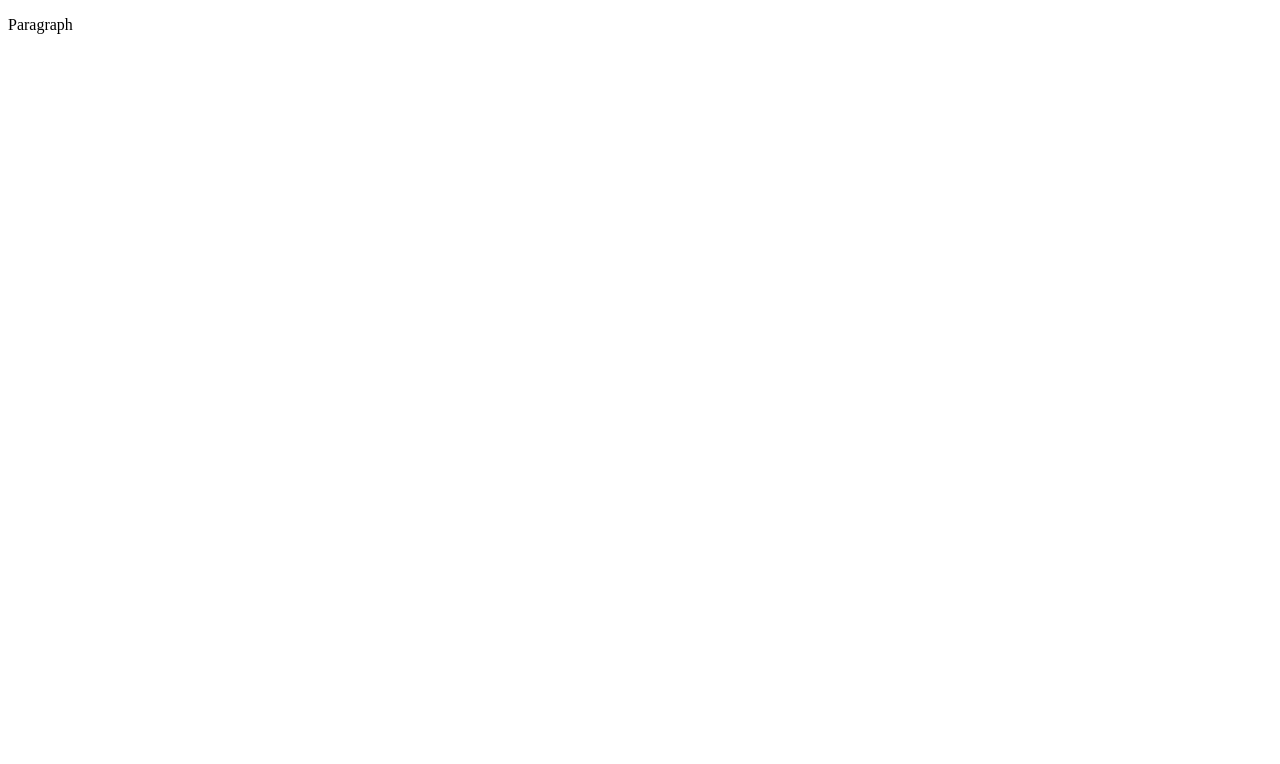
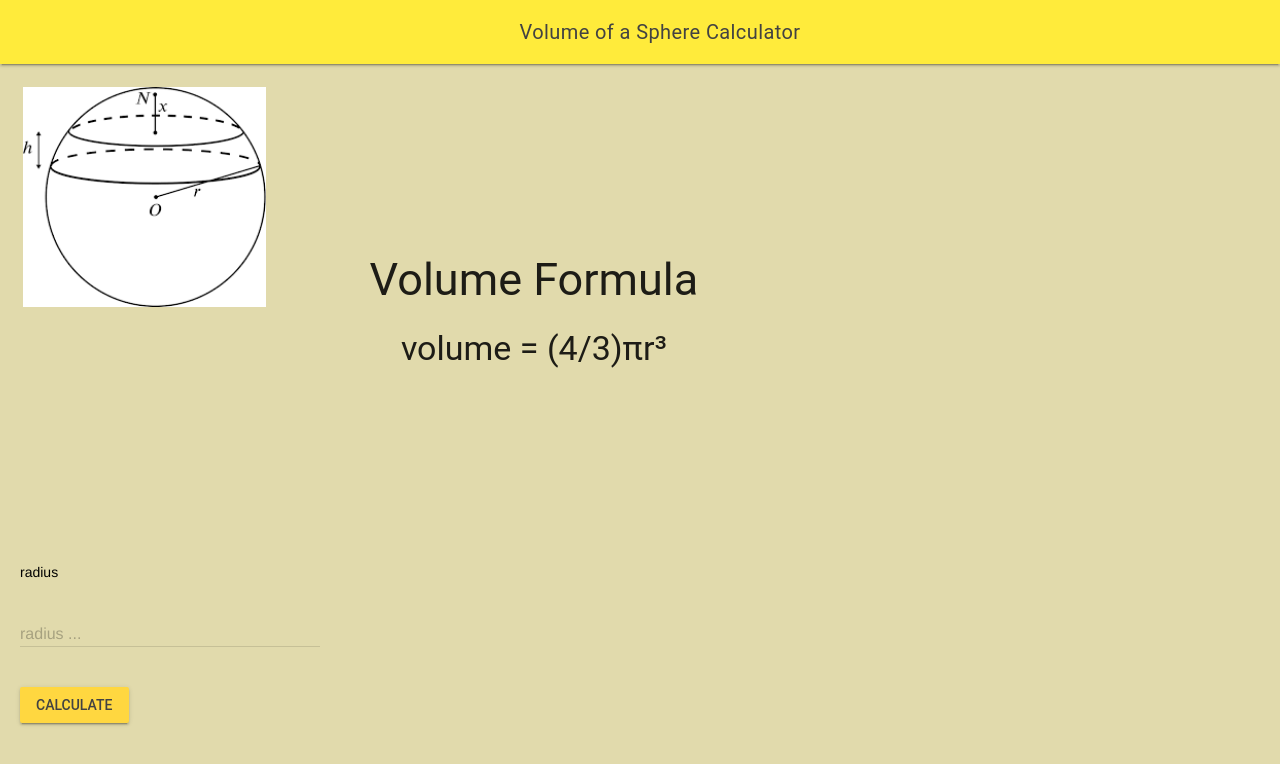
Before and after one commit to MTHS-ICS2O-2-2022/ICS2O-Unit-3-03-Ryan-Duffett, a plain HTML site: page index.html in a window 1280 px wide. Drawn offline with nearby package versions, Linux system fonts and the light colour scheme.

Commit message:
did the work

```diff
--- a/css/style.css
+++ b/css/style.css
@@ -1,4 +1,48 @@
-/* Created by: Mr. Coxall
+/* Created by: Ryan Duffett
 * Created on: Sep 2020
 * This file contains the CSS for index.html
 */
+.mdl-layout__header-row {
+  align-items: center;
+  justify-content: center;
+}
+
+.mdl-layout__content {
+  padding-left: 15pt;
+  padding-right: 15pt;
+}
+
+/* Due to error in MDL : https://github.com/google/material-design-lite/issues/5281
+*/
+.mdl-ripple {
+  background: #000;
+  opacity: 0.001;
+}
+
+body {
+  background-color: rgb(225 218 172);
+}
+
+p {
+  color: rgb(0 0 0);
+  font-family: Helvetica, Arial, sans-serif;
+  font-size: 1.5rem;
+  padding-top: 5pt;
+}
+
+h2 {
+  font-family: Helvetica, Arial, sans-serif;
+}
+
+h3 {
+  font-family: Helvetica, Arial, sans-serif;
+}
+
+img {
+  max-width: 250px;
+  height: 220px;
+  float: right;
+  margin-top: 20px;
+  margin-bottom: 250px;
+  margin-right: 100px;
+}
--- a/index.html
+++ b/index.html
@@ -1,9 +1,61 @@
 <!DOCTYPE html>
 <html>
-  <head>
-    <title>Title</title>
-  </head>
-  <body>
-    <p>Paragraph</p>
-  </body>
+<head>
+  <meta charset="utf-8" />
+  <meta name="description" content="Calculating the volume of a sphere with javascript." />
+  <meta name="keywords" content="mths, ics2o" />
+  <meta name="author" content="Ryan Duffett" />
+  <meta name="viewport" content="width=device-width, initial-scale=1.0" />
+  <link rel="stylesheet" href="./css/style.css" />
+  <link rel="stylesheet" href="https://fonts.googleapis.com/icon?family=Material+Icons" />
+  <link rel="stylesheet" href="https://code.getmdl.io/1.3.0/material.yellow-amber.min.css" />
+  <link rel="apple-touch-icon" sizes="180x180" href="Tim-apple-touch-icon.png" />
+  <link rel="icon" type="image/png" sizes="32x32" href="Tim-32x32.png" />
+  <link rel="icon" type="image/png" sizes="16x16" href="Tim-16x16.png" />
+  <link rel="manifest" href="site.webmanifest" />
+  <title>Sphere Volume Calculator</title>
+</head>
+<body>
+  <script defer src="https://code.getmdl.io/1.3.0/material.min.js"></script>
+  <script src="./js/script.js"></script>
+  <div class="mdl-layout mdl-js-layout mdl-layout--fixed-header">
+    <header class="mdl-layout__header">
+      <div class="mdl-layout__header-row">
+        <span class="mdl-layout-title">Volume of a Sphere Calculator</span>
+      </div>
+    </header>
+    <main class="mdl-layout__content">
+      <table>
+        <tr>
+          <th>
+            <img src="Sphere.png" alt="style" />
+          </th>
+          <th>
+            <h2>Volume Formula</h2>
+            <h3>volume = (4/3)πr³</h3>
+          </th>
+        </tr>
+      </table>
+      <!-- Simple Textfield -->
+      <form action="#">
+        <p>radius</p>
+        <div class="mdl-textfield mdl-js-textfield">
+          <input class="mdl-textfield__input" type="text" pattern="-?[0-9]*(\.[0-9]+)?" id="radius" />
+          <label class="mdl-textfield__label" for="radius">radius ...</label>
+          <span class="mdl-textfield__error">Input is not a number!</span>
+        </div>
+      </form>
+      <br />
+      <!-- Raised button with ripple -->
+      <button class="mdl-button mdl-js-button mdl-button--raised mdl-js-ripple-effect mdl-button--accent"
+        onclick="calculate()">
+        Calculate
+      </button>
+      <br />
+      <div id="answers">
+        <div id="volume"></div>
+      </div>
+    </main>
+  </div>
+</body>
 </html>
--- a/js/script.js
+++ b/js/script.js
@@ -1,5 +1,21 @@
 // Copyright (c) 2020 Mr. Coxall All rights reserved
 //
-// Created by: Mr. Coxall
+// Created by: Ryan Duffet
 // Created on: Sep 2020
 // This file contains the JS functions for index.html
+
+'use strict'
+
+/**
+ * This function calculates area and perimeter of rectangle.
+ */
+function calculate () {
+  // input
+  const radius = parseFloat(document.getElementById('radius').value)
+
+  // process
+  const volume = (4 / 3) * Math.PI * (radius ** 3)
+
+  // output
+  document.getElementById('volume').innerHTML = 'Volume is: ' + volume.toFixed(2) + ' units³'
+}
```
Also changed, not shown: Sphere.png (added), design/flowchart.png (added), design/storyboard.png (added), 2 other files.
